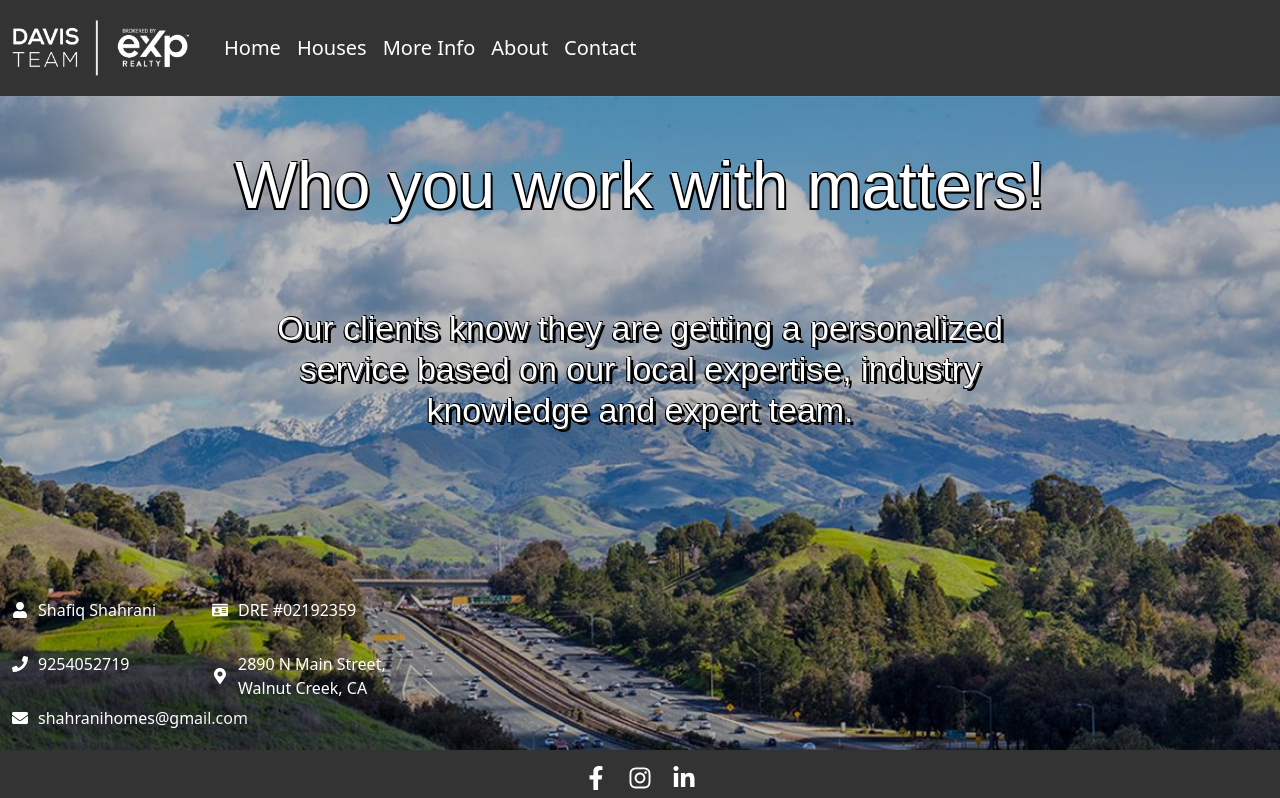
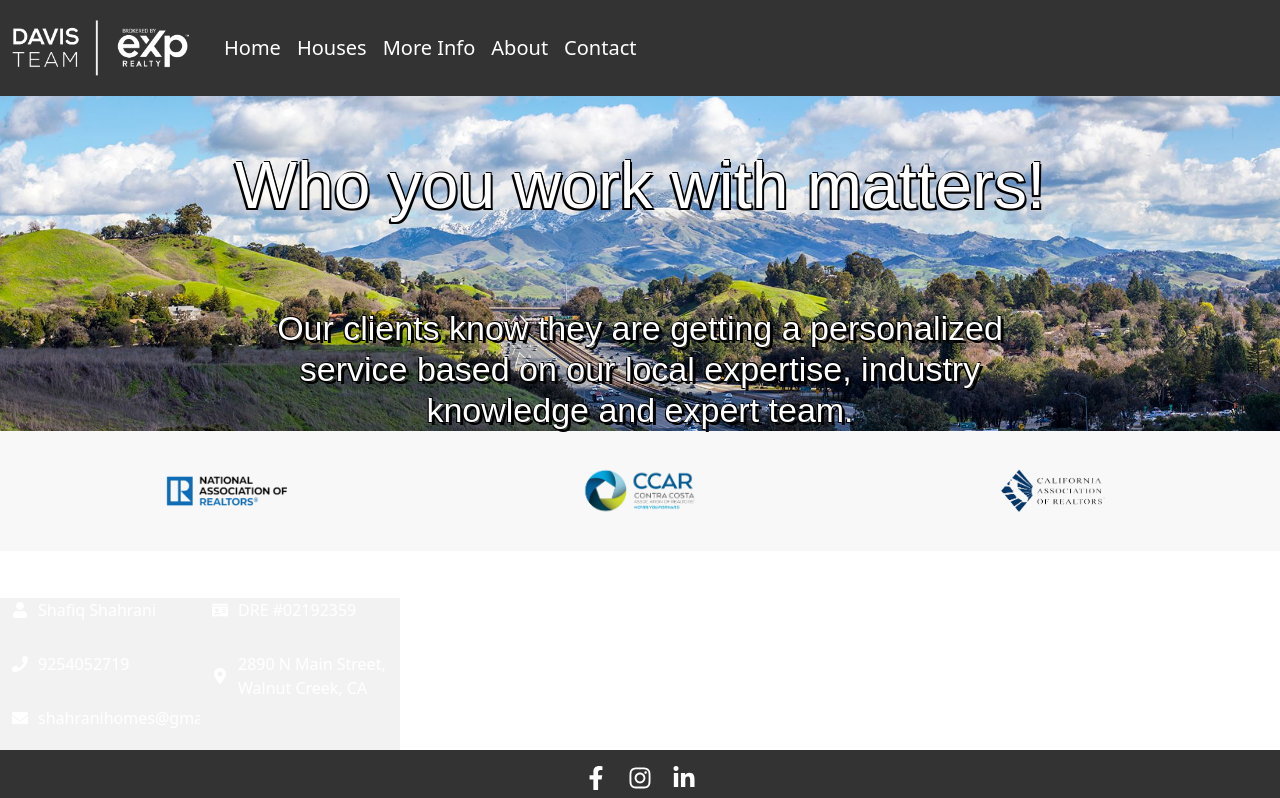
Before and after one commit to Moshahrani/real-estate-website, a React (Create React App) app in the folder real-estate/: page / in a window 1280 px wide. Shown: the top 798 px of the page. Built offline with nearby package versions, Linux system fonts and the light colour scheme; a web font is replaced by a local one.

Commit message:
removed opacity for home image, removed default favicon as well, removed opacity for font in the last commit

```diff
--- a/real-estate/public/index.html
+++ b/real-estate/public/index.html
@@ -13,7 +13,7 @@
       name="description"
       content="Web site created using create-react-app"
     />
-    <link rel="apple-touch-icon" href="%PUBLIC_URL%/logo192.png" />
+    <link rel="apple-touch-icon" href="%PUBLIC_URL%/favicon.ico" />
     <!--
       manifest.json provides metadata used when your web app is installed on a
       user's mobile device or desktop. See https://developers.google.com/web/fundamentals/web-app-manifest/
--- a/real-estate/src/components/Home.js
+++ b/real-estate/src/components/Home.js
@@ -8,7 +8,7 @@ const Home = () => {
     backgroundSize: "cover",
     backgroundPosition: "center center",
     //   backgroundRepeat: "no-repeat",
-    height: "100vh",
+    // height: "100vh",
     // position: "absolute",
     // width: "100%",
     // height: "100%",
@@ -20,7 +20,7 @@ const Home = () => {
     left: 0,
     height: "100vh",
     width: "100%",
-    backgroundColor: "rgba(0, 0, 0, 0.25)",
+    // backgroundColor: "rgba(0, 0, 0, 0.25)",
     zIndex: 1,
   };
 
--- a/real-estate/src/css/Associations.css
+++ b/real-estate/src/css/Associations.css
@@ -16,7 +16,7 @@
     z-index: 20;
   }
 
-  @media (max-width: 768px) { /* adjust breakpoint as needed */
+  @media (max-width: 768px) {
     .footer-image {
       margin: 5px;
     }
```
Also changed, not shown: 1 other file (tests, documents, lock files or other folders).
